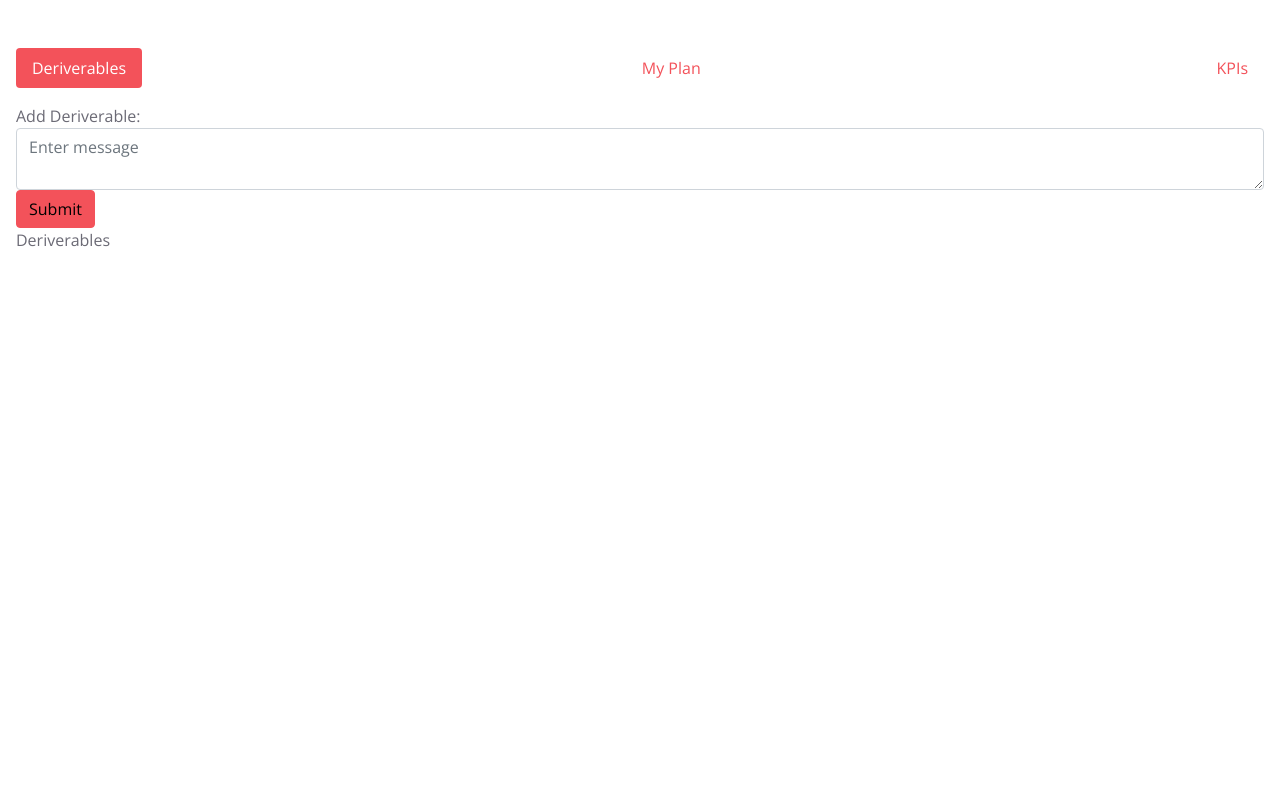
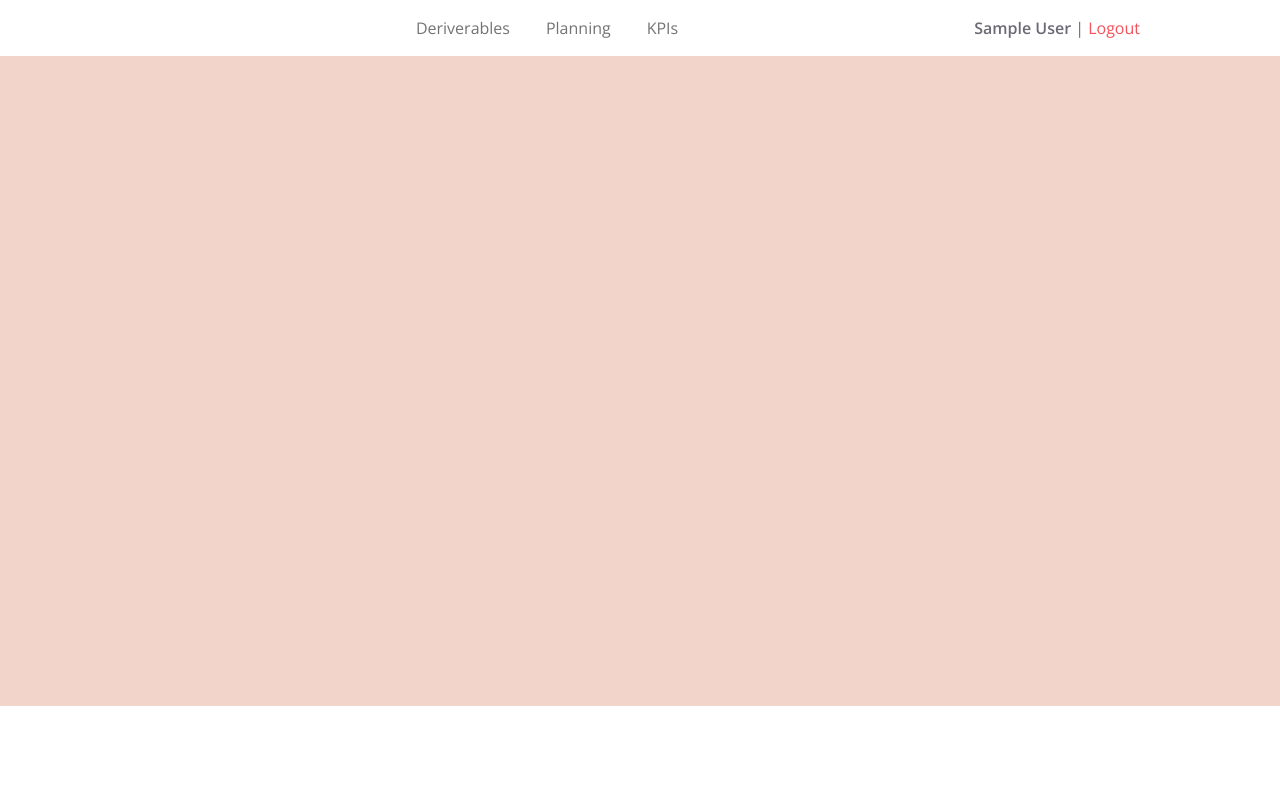
Before and after one commit to Surfskills/experiolearn-portfolio_project_v2, a Flask app: page /my_dashboard in a window 1280 px wide. Before the commit the page ends 247 px from the top, so only its background shows below. Run offline with Flask 3, Linux system fonts and the light colour scheme; the visitor is signed in with stand-in values (Sample User, id 1); some libraries are stand-ins or nearby versions.

Commit message:
Well done

```diff
--- a/app.py
+++ b/app.py
@@ -5,6 +5,9 @@
 from flask_session import Session
 import MySQLdb.cursors
 import re
+from flask_wtf.csrf import CSRFProtect
+
+
 
 app = Flask(__name__)
 app.config["SESSION_PERMANENT"] = False
--- a/website/templates/index.html
+++ b/website/templates/index.html
@@ -26,10 +26,10 @@
     <link href="lib/owlcarousel/assets/owl.carousel.min.css" rel="stylesheet">
 
     <!-- Customized Bootstrap Stylesheet -->
-    <link href="css/bootstrap.min.css" rel="stylesheet">
+
 
     <!-- Template Stylesheet -->
-    <link href="css/style.css" rel="stylesheet">
+
 </head>
 <div>
 
--- a/website/templates/my_dashboard.html
+++ b/website/templates/my_dashboard.html
@@ -2,132 +2,93 @@
 <html lang="en">
 
 <head>
-    <meta charset="utf-8">
+    <meta charset="utf-8" />
     <title>EXPERIOLEARN - Internship Management Platform</title>
-    <meta content="width=device-width, initial-scale=1.0" name="viewport">
-    <meta content="ExperioLearn" name="keywords">
-    <meta content="Internship" name="description">
+    <meta content="width=device-width, initial-scale=1.0" name="viewport" />
+    <meta content="ExperioLearn" name="keywords" />
+    <meta content="ExperioLearn" name="description" />
 
     <!-- Favicon -->
     <link rel="icon" type="image/jpg" href="static/img/images.jpg">
 
     <!-- Google Web Fonts -->
-    <link rel="preconnect" href="https://fonts.googleapis.com">
-    <link rel="preconnect" href="https://fonts.gstatic.com" crossorigin>
+    <link rel="preconnect" href="https://fonts.googleapis.com" />
+    <link rel="preconnect" href="https://fonts.gstatic.com" crossorigin />
     <link
         href="https://fonts.googleapis.com/css2?family=Barlow:wght@500;600;700&family=Open+Sans:wght@400;600&display=swap"
-        rel="stylesheet">
+        rel="stylesheet" />
 
     <!-- Icon Font Stylesheet -->
-    <link href="https://cdnjs.cloudflare.com/ajax/libs/font-awesome/5.10.0/css/all.min.css" rel="stylesheet">
-    <link href="https://cdn.jsdelivr.net/npm/bootstrap-icons@1.4.1/font/bootstrap-icons.css" rel="stylesheet">
-
-    <!-- Libraries Stylesheet -->
-    <link href="lib/owlcarousel/assets/owl.carousel.min.css" rel="stylesheet">
-
-    <!-- Customized Bootstrap Stylesheet -->
-    <link href="css/bootstrap.min.css" rel="stylesheet">
+    <link href="https://cdnjs.cloudflare.com/ajax/libs/font-awesome/5.10.0/css/all.min.css" rel="stylesheet" />
+    <link href="https://cdn.jsdelivr.net/npm/bootstrap-icons@1.4.1/font/bootstrap-icons.css" rel="stylesheet" />
 
     <link rel="stylesheet" href="{{ url_for('static', filename='css/bootstrap.min.css') }}">
+
+    <style>
+        .animation {
+            animation-name: example;
+            animation-duration: 4s;
+            animation-iteration-count: infinite;
+        }
+
+        @keyframes example {
+            0% {
+                background-color: rgb(201, 189, 189);
+            }
+
+            50% {
+                background-color: rgb(229, 166, 147);
+            }
+
+            100% {
+                background-color: white;
+            }
+        }
+
+        #empty-container {
+            height: 100px;
+        }
+        .navbar-nav .nav-link {
+    margin-right: 20px;
+}
+
+    </style>
 </head>
+
+<body>
     <div>
+        <!-- Navbar Start -->
+        <nav class="navbar navbar-expand-md navbar-light bg-light" style="width: 80%; margin: 0 auto;">
+            <button class="navbar-toggler" type="button" data-toggle="collapse" data-target="#navbarNav"
+                aria-controls="navbarNav" aria-expanded="false" aria-label="Toggle navigation">
+                <span class="navbar-toggler-icon"></span>
+            </button>
+            <div class="container">
 
-    <div class="p-3 py-5">
-        <ul class=" d-flex justify-content-between nav nav-pills mb-3" id="pills-tab" role="tablist">
-            <li class="nav-item" role="presentation">
-                <button class="nav-link active" id="pills-home-tab" data-bs-toggle="pill" data-bs-target="#pills-home"
-                    type="button" role="tab" aria-controls="pills-home" aria-selected="true">Deriverables</button>
+                <div class="collapse navbar-collapse justify-content-center" id="navbarNav">
+                    <ul class="navbar-nav">
+                        <li class="nav-item">
+                            <a href='deliverable_form' class="nav-item nav-link">Deriverables</a>
                         </li>
-            <li class="nav-item" role="presentation">
-                <button class="nav-link" id="pills-profile-tab" data-bs-toggle="pill" data-bs-target="#pills-profile"
-                    type="button" role="tab" aria-controls="pills-profile" aria-selected="false">My Plan</button>
+                        <li class="nav-item">
+                            <a href='my_dashboard' class="nav-item nav-link">Planning</a>
                         </li>
-            <li class="nav-item" role="presentation">
-                <button class="nav-link" id="pills-contact-tab" data-bs-toggle="pill" data-bs-target="#pills-contact"
-                    type="button" role="tab" aria-controls="pills-contact" aria-selected="false">KPIs</button>
+                        <li class="nav-item">
+                            <a class="nav-link" href="#">KPIs</a>
                         </li>
                     </ul>
-        <div class="tab-content" id="pills-tabContent">
-            <div class="tab-pane fade show active" id="pills-home" role="tabpanel" aria-labelledby="pills-home-tab">
-                <form>
-                    <div class="form-group">
-                        <label for="message">Add Deriverable:</label>
-                        <textarea class="form-control" id="message" name="message"
-                            placeholder="Enter message"></textarea>
                 </div>
-                    <button type="submit" class="btn btn-primary">Submit</button>
-                </form>
-                <div>
-                    Deriverables
+                <div class="ml-auto">
+                    <strong>{{ current_user.name }}</strong> | <a href='logout'>Logout</a>
                 </div>
             </div>
-            <div class="tab-pane fade" id="pills-profile" role="tabpanel" aria-labelledby="pills-profile-tab">
-                <div class="calendar"></div>
-                <iframe
-                    src="https://calendar.google.com/calendar/embed?height=600&wkst=1&bgcolor=%23ffffff&ctz=Africa%2FNairobi&src=b2pqZnJlZEBnbWFpbC5jb20&src=NjYzZjNiNDBkZWE5YjA1NjIzYzUwNzA4NDAyZjE2ZDdlZjExZmI1ODc5YzRiYWVjODU4NGNkMDE0MDI3ZGU0MEBncm91cC5jYWxlbmRhci5nb29nbGUuY29t&src=YWRkcmVzc2Jvb2sjY29udGFjdHNAZ3JvdXAudi5jYWxlbmRhci5nb29nbGUuY29t&color=%237986CB&color=%233F51B5&color=%2333B679"
-                    style="border:solid 1px #777" width="1320" height="600" frameborder="0" scrolling="no"></iframe>
-            </div>
-            <div class="tab-pane fade" id="pills-contact" role="tabpanel" aria-labelledby="pills-contact-tab">
-                <div class="container">
-                    <h1>KPI Table</h1>
-                    <table class="table table-bordered">
-                        <thead class="thead-light">
-                            <tr>
-                                <th scope="col">KPI no.</th>
-                                <th scope="col">KPI description</th>
-                                <th scope="col">Key indicators</th>
-                                <th scope="col">Manager comment</th>
-                            </tr>
-                        </thead>
-                        <tbody>
-                            <tr>
-                                <td>1</td>
-                                <td>Sales Revenue</td>
-                                <td>Total sales</td>
-                                <td>Increase in sales due to new marketing strategy</td>
-                            </tr>
-                            <tr>
-                                <td>2</td>
-                                <td>Sales by product category</td>
-                                <td>Sales by product category</td>
-                                <td>Increase in sales due to new marketing strategy</td>
-                            </tr>
-                            <tr>
-                                <td>3</td>
-                                <td>Customer Satisfaction</td>
-                                <td>Net Promoter Score</td>
-                                <td>Improvement in customer service training</td>
-                            </tr>
-                            <tr>
-                                <td></td>
-                                <td></td>
-                                <td>Customer retention rate</td>
-                                <td></td>
-                            </tr>
-                            <tr>
-                                <td>4</td>
-                                <td>Employee Performance</td>
-                                <td>Attendance rate</td>
-                                <td>Implementation of performance incentives</td>
-                            </tr>
-                            <tr>
-                                <td></td>
-                                <td></td>
-                                <td>Sales per employee</td>
-                                <td></td>
-                            </tr>
-                        </tbody>
-                    </table>
-                </div>
-            </div>
-        </div>
-    </div>
-    <!-- JavaScript Libraries -->
-    <script src="https://cdn.jsdelivr.net/npm/bootstrap@5.0.0/dist/js/bootstrap.bundle.min.js"></script>
+        </nav>
+        <!-- Navbar End -->
 
-</html>
+        <!-- Animation Start -->
+        <div class="animation"  style="height: 650px;"></div>
+        <!-- Animation End -->
 
-</html>
-</body>
-
-</html>
+        <!-- Empty Container Start -->
+        <div id="empty-container"></div>
+        <!-- Empty Container End -->
--- a/website/views.py
+++ b/website/views.py
@@ -1,7 +1,11 @@
-from flask import Blueprint, render_template
+from flask import Blueprint, render_template, flash
 from flask_login import current_user
 from flask import session
 from flask import request
+from .models import Note
+from . import db
+import json
+
 
 
 views = Blueprint('views', __name__)
@@ -38,6 +42,8 @@
 def userprofile():
     return render_template('userprofile.html')
 
+
+
 @views.route('/my_dashboard')
 def my_dashboard():
     return render_template('my_dashboard.html')
@@ -52,3 +58,31 @@
 @views.route('/submit_form')
 def submit_form():
     return render_template('submit_form.html')
+
+@views.route('/deliverable_form', methods=['GET', 'POST'])
+def deliverable_form():
+    if request.method == 'POST':
+        note = request.form.get('note')#Gets the note from the HTML
+
+        if len(note) < 1:
+            flash('Note is too short!', category='error')
+        else:
+            new_note = Note(data=note, user_id=current_user.id)  #providing the schema for the note
+            db.session.add(new_note) #adding the note to the database
+            db.session.commit()
+            flash('Note added!', category='success')
+
+    return render_template("deliverable_form.html", user=current_user)
+
+
+@views.route('/delete-note', methods=['POST'])
+def delete_note():
+    note = json.loads(request.data) # this function expects a JSON from the INDEX.js file
+    noteId = note['noteId']
+    note = Note.query.get(noteId)
+    if note:
+        if note.user_id == current_user.id:
+            db.session.delete(note)
+            db.session.commit()
+
+    return jsonify({})
```
Also changed, not shown: website/auth.py (+10 -1 lines), website/models.py (+8 -1 lines), website/static/index.js (added, +8 -0 lines), website/static/js/main.js (+9 -0 lines), website/static/js/script.js (+10 -0 lines), website/templates/base.html (added, +90 -0 lines), website/templates/deliverable_form.html (added, +50 -0 lines). Lines whose indentation alone changed are shown as unchanged.
